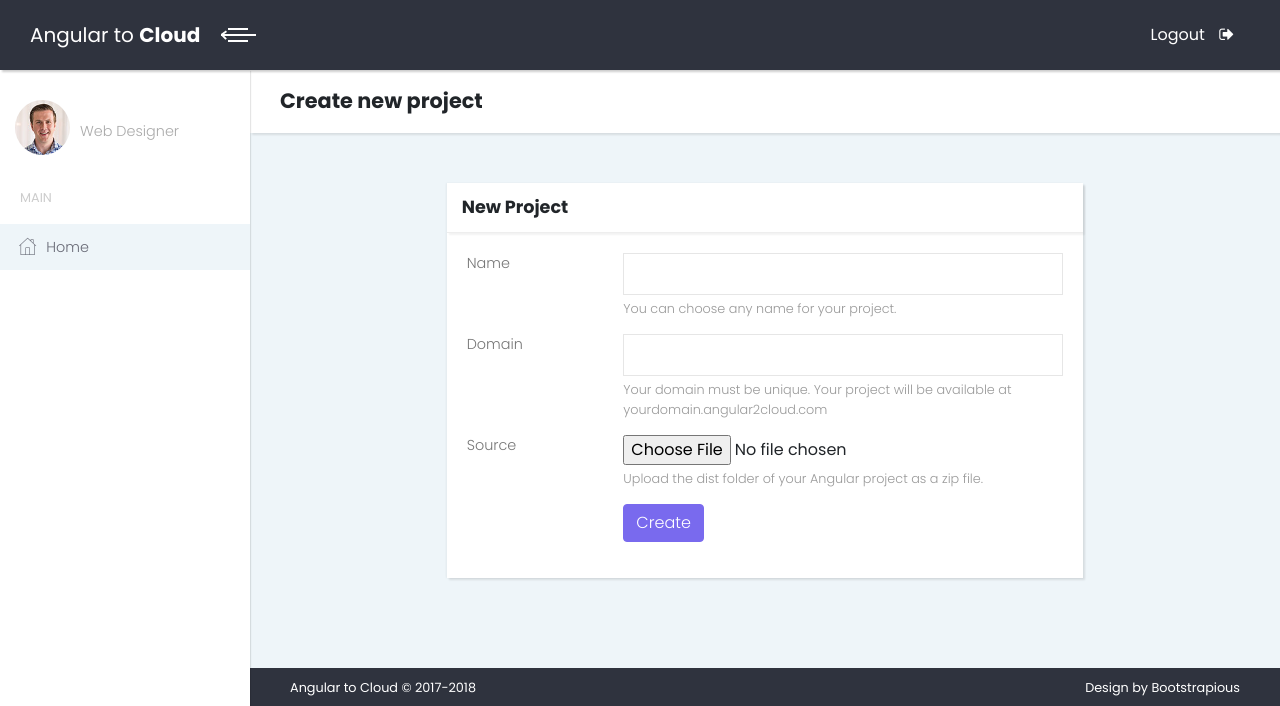
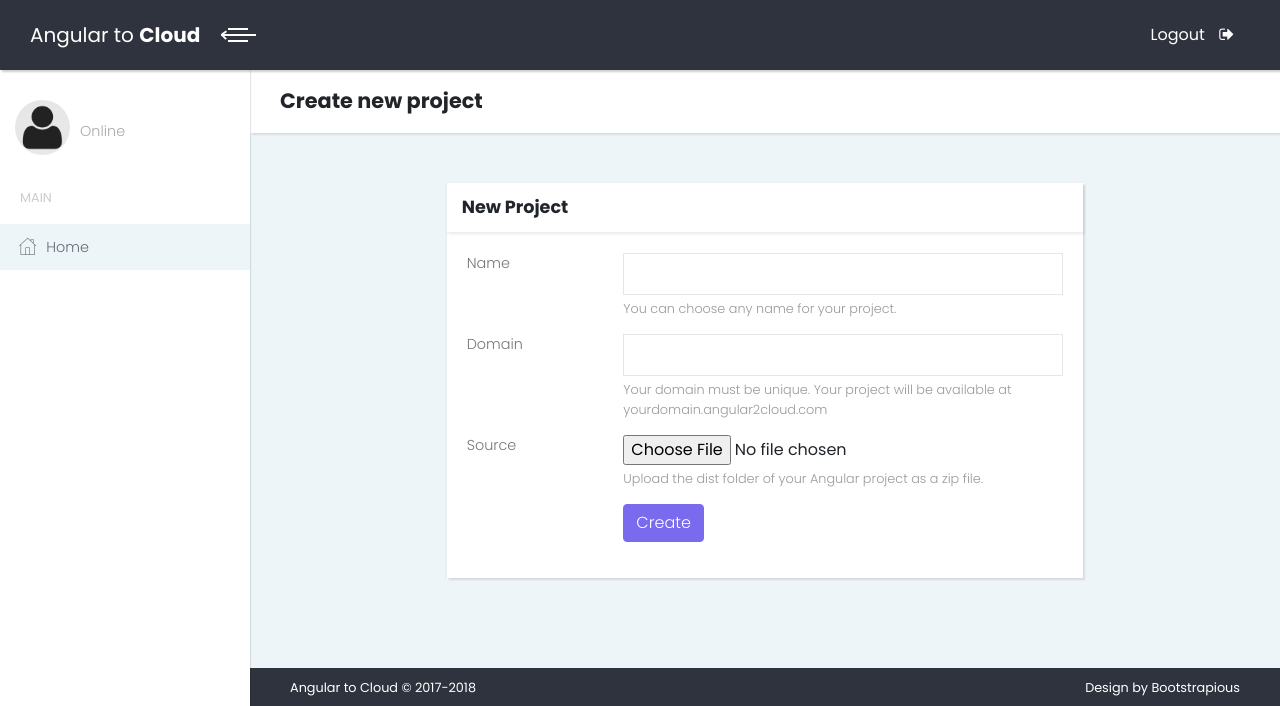
Before and after one commit to brunoliveira8/angular2cloud, a Django app: page /project/add/ in a window 1280 px wide. Shown: the top 706 px of the page. Run offline with Django 3.2, Linux system fonts and the light colour scheme; some libraries are stand-ins or nearby versions.

Commit message:
Adjust avatar image

```diff
--- a/angular2cloud/templates/sidebar.html
+++ b/angular2cloud/templates/sidebar.html
@@ -2,10 +2,10 @@
 <nav class="side-navbar">
     <!-- Sidebar Header-->
     <div class="sidebar-header d-flex align-items-center">
-        <div class="avatar"><img src="{% static 'img/avatar-1.jpg' %}" alt="..." class="img-fluid rounded-circle"></div>
+        <div class="avatar"><img src="{% static 'img/avatar.png' %}" alt="..." class="img-fluid rounded-circle"></div>
         <div class="title">
             <h1 class="h4">{{user.username}}</h1>
-            <p>Web Designer</p>
+            <p>Online</p>
         </div>
     </div>
     <!-- Sidebar Navidation Menus-->
```
Also changed, not shown: angular2cloud/static/img/avatar-1.jpg (deleted), angular2cloud/static/img/avatar-2.jpg (deleted), angular2cloud/static/img/avatar-3.jpg (deleted), angular2cloud/static/img/avatar-4.jpg (deleted), angular2cloud/static/img/avatar-5.jpg (deleted), angular2cloud/static/img/avatar-6.jpg (deleted), angular2cloud/static/img/avatar.png (added).
